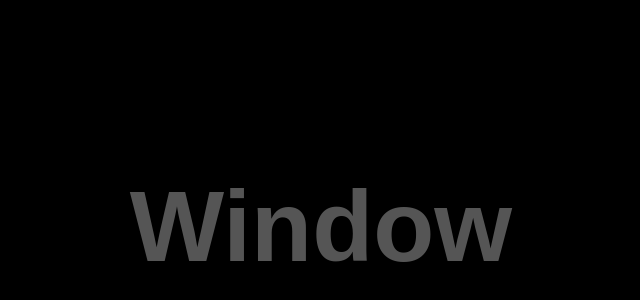
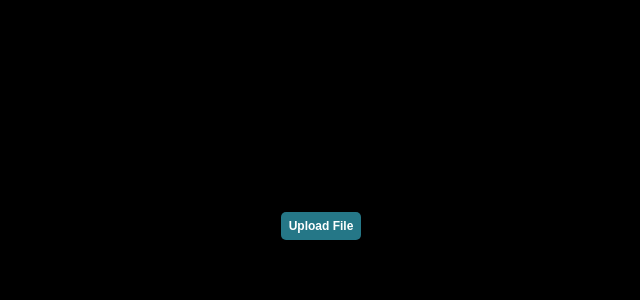
Before and after one commit to Yousif-hash020/Javascript, a plain HTML site: page DOM/index.html in a window 1280 px wide. Shown: the part 174-474 px from the top of the page, without its empty margins (319-959 px from the left). Drawn offline with Linux system fonts and the light colour scheme.

Commit message:
File_inp

```diff
--- /dev/null
+++ b/DOM/fileinp.js
@@ -0,0 +1,6 @@
+let fileinp = document.querySelector("#fileInput");
+let h1 = document.querySelector("h1");
+
+h1.addEventListener("click", function(){
+    fileinp.click();
+})
--- a/DOM/index.html
+++ b/DOM/index.html
@@ -20,16 +20,26 @@
         }
         h1 {
             font-family: "Gilroy", sans-serif;
-            font-size: 100px;
-            color: #555;
             user-select: none;
+            background-color: rgb(37, 119, 135);
+            padding: 7px 8px;
+            font-size: 12px;
+            border-radius: 5px;
+            text-transform: capitalize;
+            cursor: pointer;
         }
+
+        #fileInput {
+            display: none;
+        }
+
     </style>
 </head>
 <body style = "background-color: black; color: white;">
     <div class="main">
-        <h1>Window</h1>
+        <input type="file" id="fileInput">
+        <h1 title="Choose File">upload file</h1>
     </div>
-    <script src="window.js"></script>
+    <script src="fileinp.js"></script>
 </body>
 </html>
```
